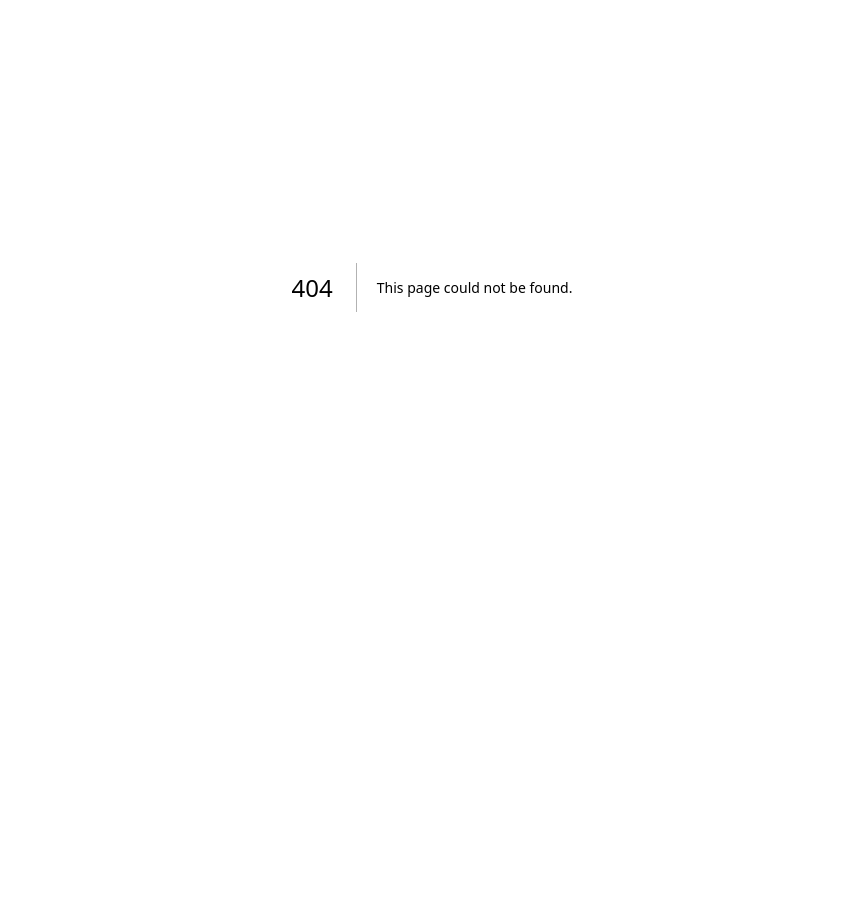
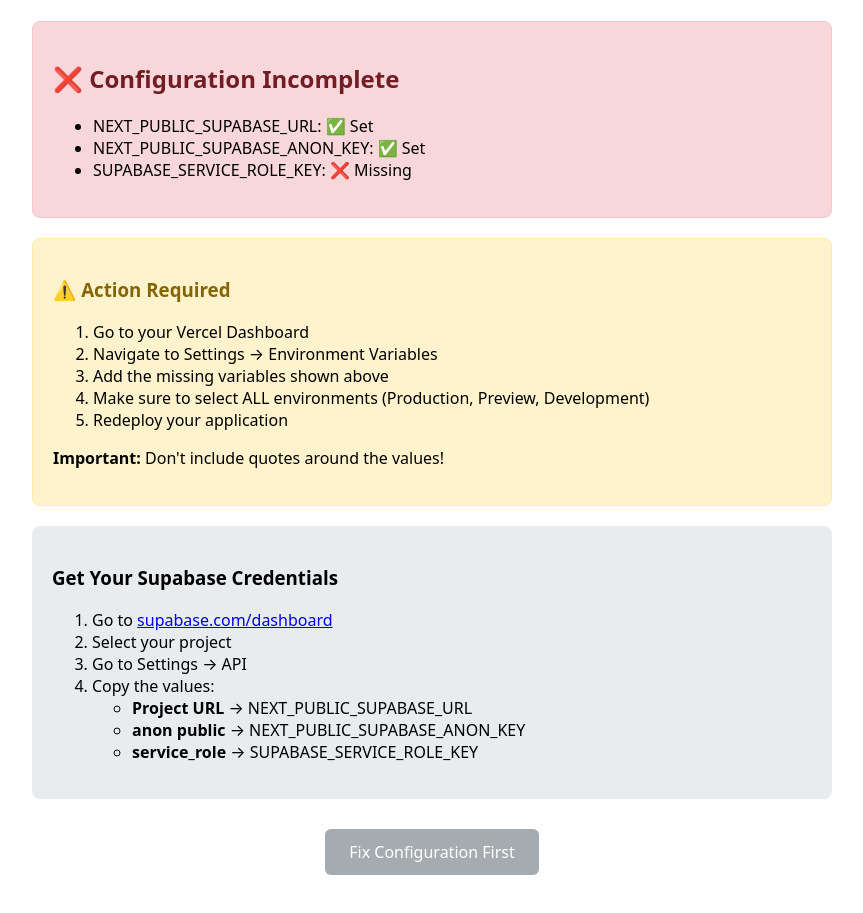
Before and after one commit to sidewayz8solutions/sidewayz-legalreviewiq, a Next.js app: page /test-minimal in a window 1280 px wide. Before the commit this address had no page. Shown: the part 113-1026 px from the top of the page, without its empty margins (208-1071 px from the left). Before the commit the page ends 800 px from the top, so only its background shows below. Built offline with nearby package versions, Linux system fonts and the light colour scheme; no server answers.

Commit message:
feat: Add DebugPage and AppWrapper components for Supabase configuration checks

```diff
--- /dev/null
+++ b/src/app/test-minimal/page.tsx
@@ -0,0 +1,108 @@
+// src/app/test-minimal/page.tsx
+// A minimal page that won't crash even if Supabase isn't configured
+
+export default function TestMinimalPage() {
+  // This runs on the server, so we can safely check env vars
+  const hasUrl = !!process.env.NEXT_PUBLIC_SUPABASE_URL
+  const hasAnonKey = !!process.env.NEXT_PUBLIC_SUPABASE_ANON_KEY
+  const hasServiceKey = !!process.env.SUPABASE_SERVICE_ROLE_KEY
+
+  const allConfigured = hasUrl && hasAnonKey && hasServiceKey
+
+  return (
+    <div style={{
+      padding: '40px',
+      fontFamily: 'system-ui, -apple-system, sans-serif',
+      maxWidth: '800px',
+      margin: '0 auto'
+    }}>
+      <h1>Contract Analyzer - Configuration Test</h1>
+
+      <div style={{
+        background: allConfigured ? '#d4edda' : '#f8d7da',
+        border: `1px solid ${allConfigured ? '#c3e6cb' : '#f5c6cb'}`,
+        borderRadius: '8px',
+        padding: '20px',
+        marginTop: '20px'
+      }}>
+        <h2 style={{ color: allConfigured ? '#155724' : '#721c24' }}>
+          {allConfigured ? '✅ Configuration Complete' : '❌ Configuration Incomplete'}
+        </h2>
+
+        <ul style={{ marginTop: '10px' }}>
+          <li>
+            NEXT_PUBLIC_SUPABASE_URL: {hasUrl ? '✅ Set' : '❌ Missing'}
+          </li>
+          <li>
+            NEXT_PUBLIC_SUPABASE_ANON_KEY: {hasAnonKey ? '✅ Set' : '❌ Missing'}
+          </li>
+          <li>
+            SUPABASE_SERVICE_ROLE_KEY: {hasServiceKey ? '✅ Set' : '❌ Missing'}
+          </li>
+        </ul>
+      </div>
+
+      {!allConfigured && (
+        <div style={{
+          background: '#fff3cd',
+          border: '1px solid #ffeaa7',
+          borderRadius: '8px',
+          padding: '20px',
+          marginTop: '20px'
+        }}>
+          <h3 style={{ color: '#856404' }}>⚠️ Action Required</h3>
+          <ol>
+            <li>Go to your Vercel Dashboard</li>
+            <li>Navigate to Settings → Environment Variables</li>
+            <li>Add the missing variables shown above</li>
+            <li>Make sure to select ALL environments (Production, Preview, Development)</li>
+            <li>Redeploy your application</li>
+          </ol>
+
+          <p style={{ marginTop: '15px' }}>
+            <strong>Important:</strong> Don't include quotes around the values!
+          </p>
+        </div>
+      )}
+
+      <div style={{
+        background: '#e9ecef',
+        borderRadius: '8px',
+        padding: '20px',
+        marginTop: '20px'
+      }}>
+        <h3>Get Your Supabase Credentials</h3>
+        <ol>
+          <li>Go to <a href="https://supabase.com/dashboard" target="_blank" rel="noopener noreferrer">supabase.com/dashboard</a></li>
+          <li>Select your project</li>
+          <li>Go to Settings → API</li>
+          <li>Copy the values:
+            <ul>
+              <li><strong>Project URL</strong> → NEXT_PUBLIC_SUPABASE_URL</li>
+              <li><strong>anon public</strong> → NEXT_PUBLIC_SUPABASE_ANON_KEY</li>
+              <li><strong>service_role</strong> → SUPABASE_SERVICE_ROLE_KEY</li>
+            </ul>
+          </li>
+        </ol>
+      </div>
+
+      <div style={{ marginTop: '30px', textAlign: 'center' }}>
+        <a
+          href="/"
+          style={{
+            display: 'inline-block',
+            padding: '12px 24px',
+            background: allConfigured ? '#007bff' : '#6c757d',
+            color: 'white',
+            textDecoration: 'none',
+            borderRadius: '6px',
+            pointerEvents: allConfigured ? 'auto' : 'none',
+            opacity: allConfigured ? 1 : 0.6
+          }}
+        >
+          {allConfigured ? 'Go to Contract Analyzer →' : 'Fix Configuration First'}
+        </a>
+      </div>
+    </div>
+  )
+}
```
Also changed, not shown: src/app/debug/page.tsx (added, +72 -0 lines), src/components/AppWrapper.tsx (added, +95 -0 lines).
